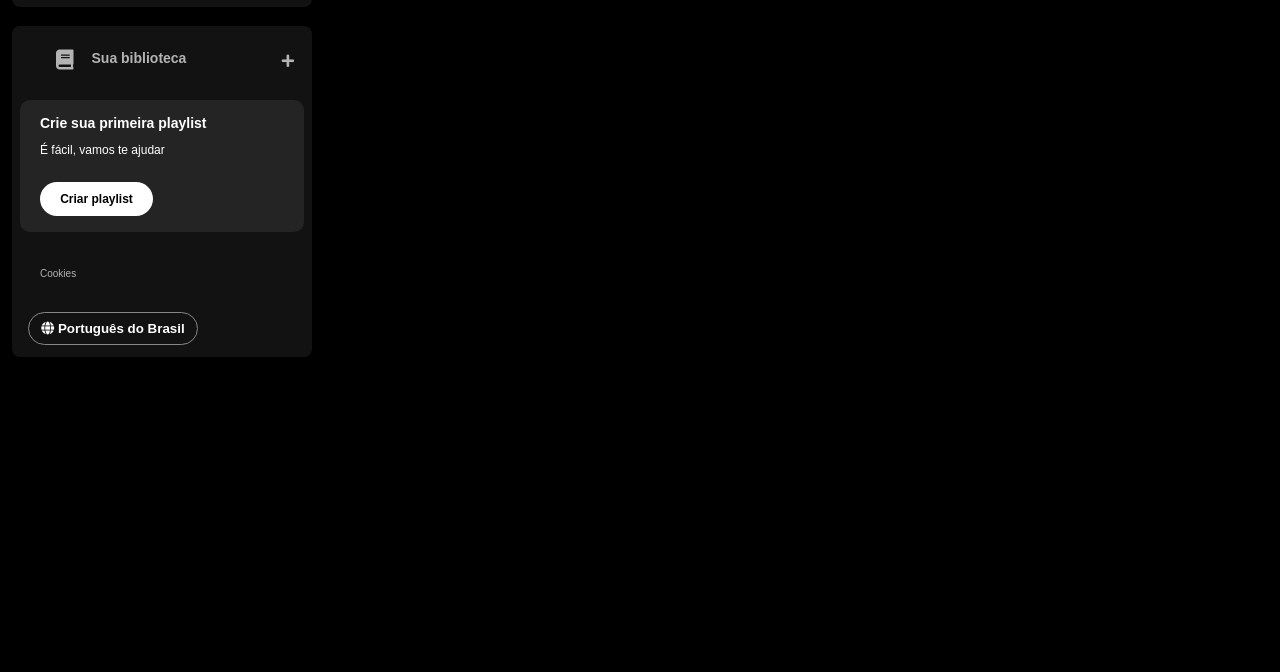
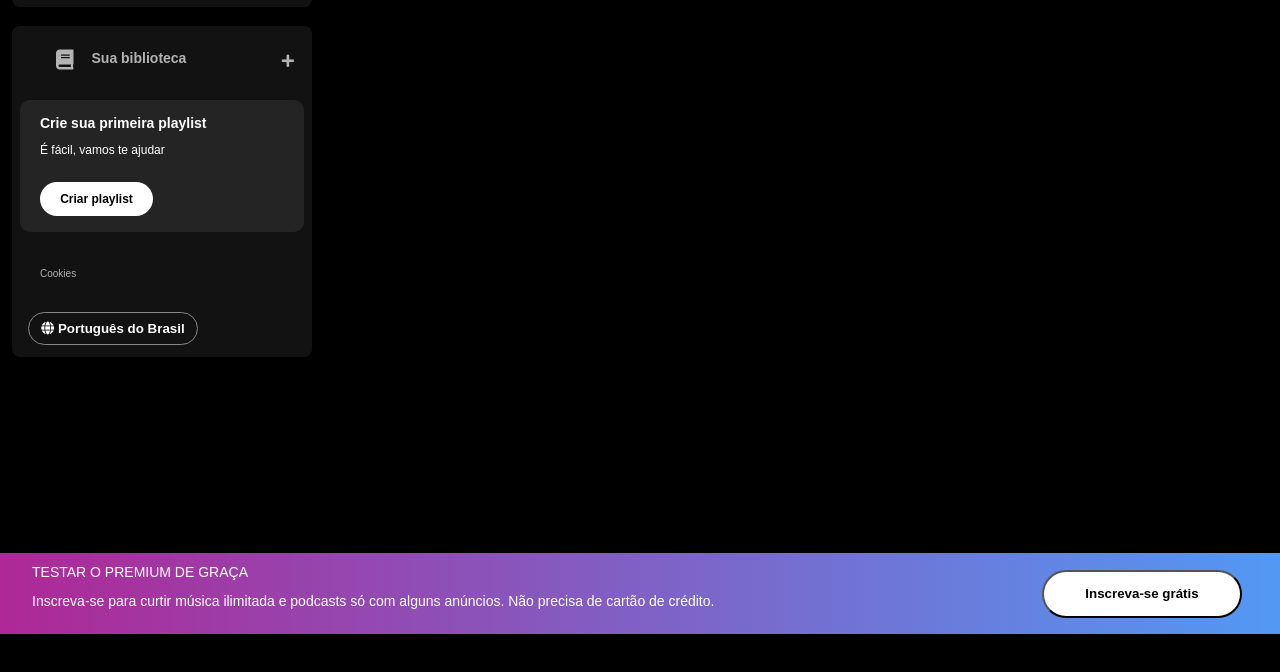
Before and after one commit to IsaqueBatist/spotify-imersao-alura, a plain HTML site: page index.html in a window 1280 px wide. Shown: the part 166-838 px from the top of the page. Drawn offline with Linux system fonts and the light colour scheme.

Commit message:
:sparkles: Challenge Class #2 - Footer

```diff
--- a/index.html
+++ b/index.html
@@ -12,6 +12,7 @@
   <!--Styles-->
   <link rel="stylesheet" href="./src/styles/sidebar-footer.css">
   <link rel="stylesheet" href="./src/styles/main-content.css">
+  <link rel="stylesheet" href="./src/styles/footer.css">
   <!--Font awesome cdn links-->
   <link rel="stylesheet" href="https://use.fontawesome.com/releases/v5.15.4/css/solid.css"/>
   <link rel="stylesheet" href="https://use.fontawesome.com/releases/v5.15.4/css/fontawesome.css"/>
@@ -99,6 +100,15 @@
       </nav>
     </div>
   </main>
+  <footer class="footer">
+    <div class="footer-content">
+      <p class="footer-title">Testar o premium de graça</p>
+      <p class="text">Inscreva-se para curtir música ilimitada e podcasts só com alguns anúncios. Não precisa de cartão de crédito.</p>
+    </div>
+    <button class="footer-button">
+      Inscreva-se grátis
+    </button>
+  </footer>
 </body>
 
 </html>
--- /dev/null
+++ b/src/styles/footer.css
@@ -0,0 +1,40 @@
+.footer{
+  position: fixed;
+  bottom: 0;
+  left: 0;
+  width: 100vw;
+
+  display: flex;
+  align-items: center;
+  justify-content: space-between;
+
+  background: linear-gradient(to right, #ae2896, #509bf5);
+  padding: 12px;
+}
+
+.footer-content{
+  display: flex;
+  flex-direction: column;
+  align-items: start;
+  margin-left: 20px;
+  gap: 15px;
+
+  color: #fff;
+  font-size: 14px;
+}
+
+.footer-title{
+  text-transform: uppercase;
+}
+
+.footer-button{
+  background-color: #fff;
+  margin-right: 50px;
+  padding: 10px 20px;
+  border-radius: 500px;
+  width: 200px;
+  height: 48px;
+
+  font-weight: 700;
+  font-family: var(--font-dm-sans);
+}
```
